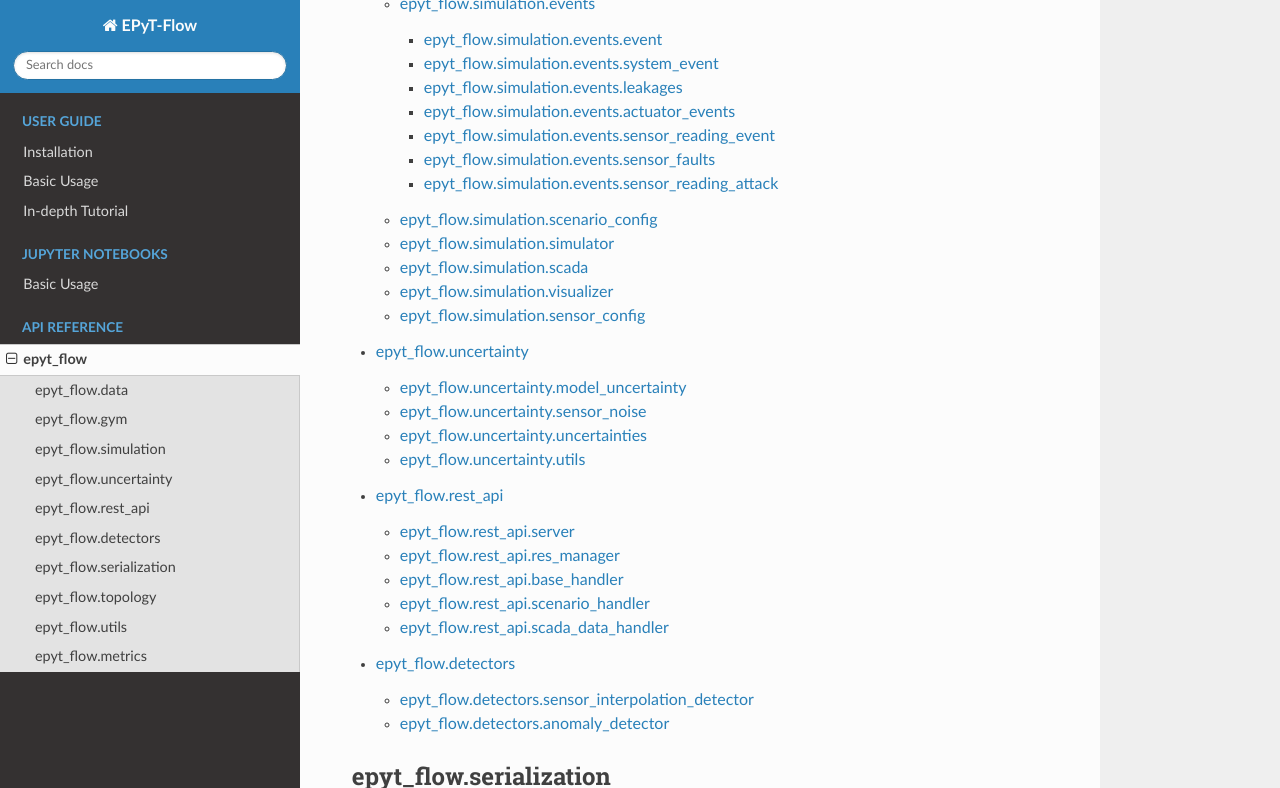
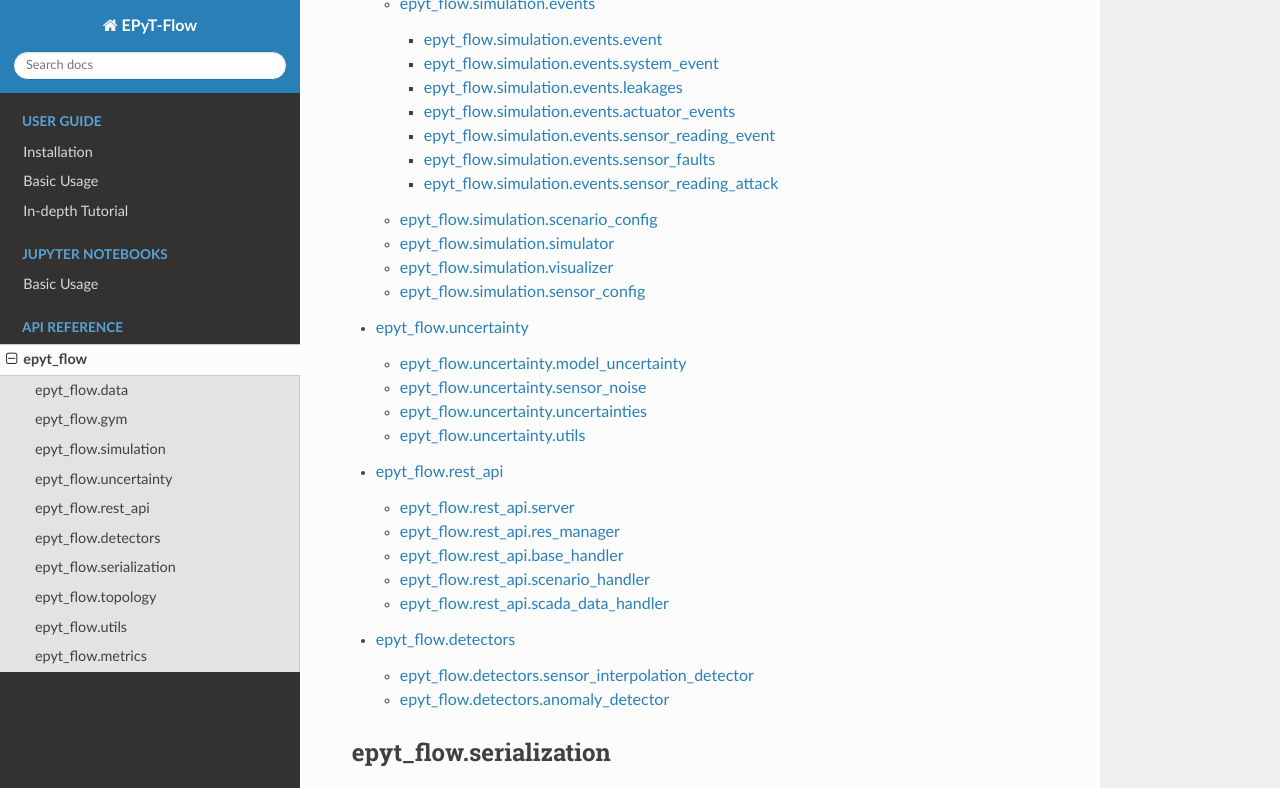
Before and after one commit to WaterFutures/EPyT-Flow, a Sphinx documentation site: the page built from docs/epyt_flow.rst, in a window 1280 px wide and 900 px high, scrolled down 660 px, cut to the strip 0-788 px from the top of the window. Built offline with Sphinx 7.4.7 and the Read the Docs theme 2.0.0, drawn with Linux system fonts in a browser that asks for light colours.

Commit message:
Fix invalid section in documentation

```diff
--- a/docs/epyt_flow.simulation.rst
+++ b/docs/epyt_flow.simulation.rst
@@ -20,13 +20,6 @@ epyt_flow.simulation.simulator
    :members:
    :show-inheritance:
 
-epyt_flow.simulation.scada
---------------------------
-
-.. automodule:: epyt_flow.simulation.scada
-   :members:
-   :show-inheritance:
-
 epyt_flow.simulation.visualizer
 -------------------------------
 
```
